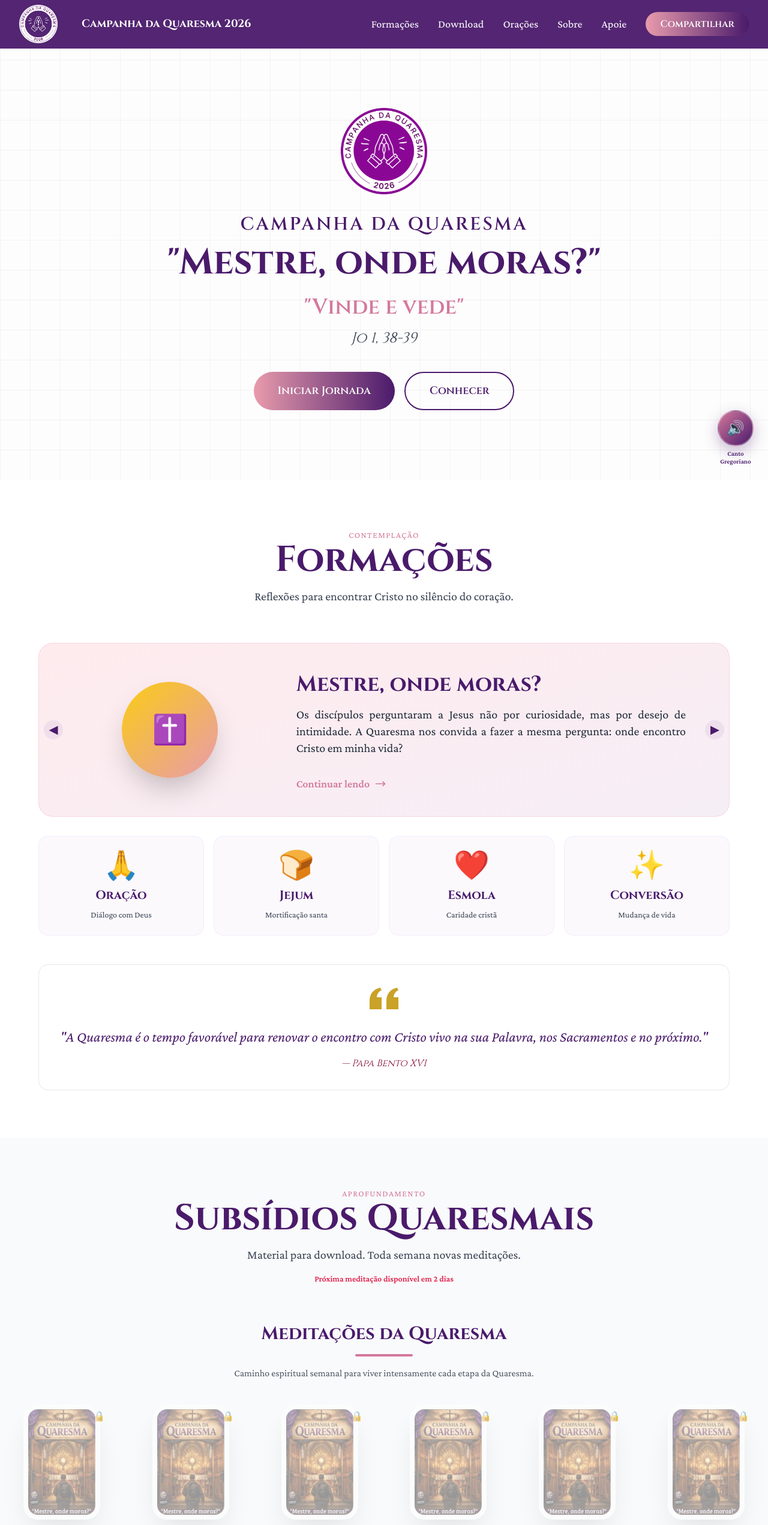
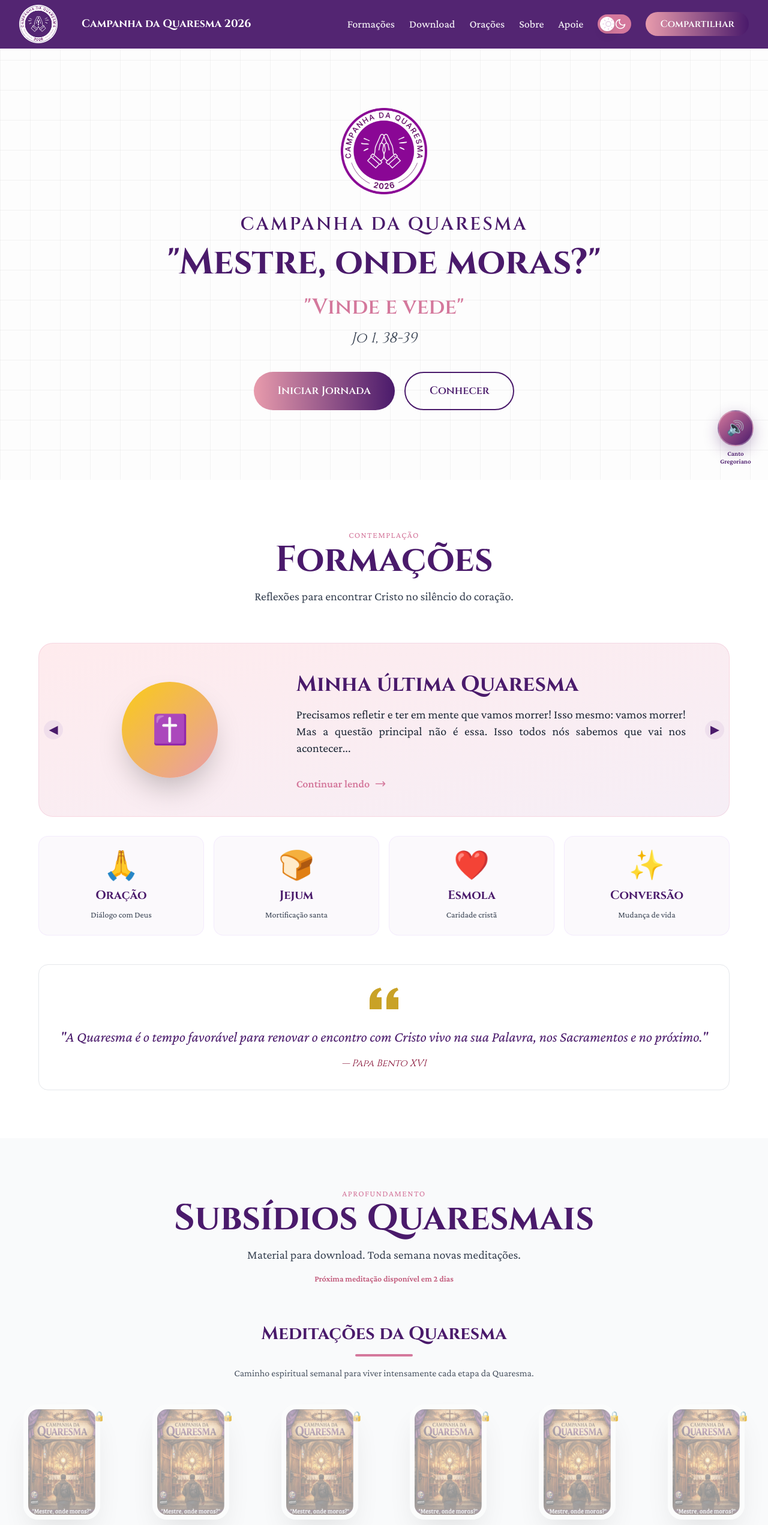
Before and after one commit to thmoreiracosta/campanhaquaresma, a React (Vite) app: page / in a window 1280 px wide. Shown: the top 2543 px of the page at 60% size. Built offline with nearby package versions, Linux system fonts and the light colour scheme.

Commit message:
formações e dark mode em process

```diff
--- a/src/components/Navigation.jsx
+++ b/src/components/Navigation.jsx
@@ -1,13 +1,99 @@
-import { useEffect, useRef } from "react";
+import { useEffect, useRef, useState } from "react";
+import { motion } from "framer-motion";
 import logo from "../assets/CAMPANHA DA QUARESMA.png";
+
+// Componente do toggle de tema, estilo switch com sol e lua
+const SunIcon = (
+  <svg
+    xmlns="http://www.w3.org/2000/svg"
+    width="20"
+    height="20"
+    viewBox="0 0 24 24"
+    fill="none"
+    stroke="#E8D5E8"
+    strokeWidth="2"
+    strokeLinecap="round"
+    strokeLinejoin="round"
+  >
+    <circle cx="12" cy="12" r="5" />
+    <line x1="12" y1="1" x2="12" y2="3" />
+    <line x1="12" y1="21" x2="12" y2="23" />
+    <line x1="4.22" y1="4.22" x2="5.64" y2="5.64" />
+    <line x1="18.36" y1="18.36" x2="19.78" y2="19.78" />
+    <line x1="1" y1="12" x2="3" y2="12" />
+    <line x1="21" y1="12" x2="23" y2="12" />
+    <line x1="4.22" y1="19.78" x2="5.64" y2="18.36" />
+    <line x1="18.36" y1="5.64" x2="19.78" y2="4.22" />
+  </svg>
+);
+
+const MoonIcon = (
+  <svg
+    xmlns="http://www.w3.org/2000/svg"
+    width="20"
+    height="20"
+    viewBox="0 0 24 24"
+    fill="none"
+    stroke="#FFFFFF"
+    strokeWidth="2"
+    strokeLinecap="round"
+    strokeLinejoin="round"
+  >
+    <path d="M21 12.79A9 9 0 1111.21 3a7 7 0 009.79 9.79z" />
+  </svg>
+);
+
+function ThemeToggle({ theme, toggleTheme }) {
+  return (
+    <button
+      onClick={toggleTheme}
+      aria-label="Alternar tema claro/escuro"
+      title={theme === "dark" ? "Modo Claro" : "Modo Escuro"}
+      className={`relative w-14 h-8 rounded-full transition-colors duration-300 ${
+        theme === "dark" ? "bg-purple-700" : "bg-rose-500"
+      } focus:outline-none`}
+    >
+      {/* Bolinha que desliza */}
+      <motion.div
+        layout
+        transition={{ type: "spring", stiffness: 700, damping: 30 }}
+        className="absolute top-1 left-1 w-6 h-6 rounded-full bg-white shadow-lg"
+        style={{
+          x: theme === "dark" ? 24 : 0,
+        }}
+      />
+
+      {/* Ícones */}
+      <div className="absolute top-1.5 left-2">{SunIcon}</div>
+      <div className="absolute top-1.5 right-2">{MoonIcon}</div>
+    </button>
+  );
+}
 
 export default function Navigation({
   mobileMenuOpen,
   setMobileMenuOpen,
   scrollToSection,
-  openModal
+  openModal,
 }) {
   const menuRef = useRef(null);
+
+  // Estado do tema com persistência no localStorage
+  const [theme, setTheme] = useState(() => {
+    const saved = localStorage.getItem("theme");
+    if (saved) return saved;
+    return window.matchMedia("(prefers-color-scheme: dark)").matches
+      ? "dark"
+      : "light";
+  });
+
+  useEffect(() => {
+    document.body.classList.remove(theme === "dark" ? "light" : "dark");
+    document.body.classList.add(theme);
+    localStorage.setItem("theme", theme);
+  }, [theme]);
+
+  const toggleTheme = () => setTheme((prev) => (prev === "dark" ? "light" : "dark"));
 
   const handleClick = (section) => {
     scrollToSection(section);
@@ -28,15 +114,14 @@ export default function Navigation({
             className="flex items-center gap-2 cursor-pointer"
             onClick={() => handleClick("hero")}
           >
-            <img className="w-16 h-16 mr-8" src={logo} />
-
+            <img className="w-16 h-16 mr-8" src={logo} alt="Logo" />
             <span className="cinzel font-bold text-base sm:text-lg text-white hidden sm:block">
               Campanha da Quaresma 2026
             </span>
           </div>
 
-          {/* Desktop Menu */}
-          <div className="hidden md:flex items-center gap-8">
+          {/* Menu Desktop */}
+          <div className="hidden md:flex items-center gap-6">
             <button
               onClick={() => scrollToSection("formacao")}
               className="nav-link text-white/90 hover:text-rose-300 font-medium text-lg"
@@ -68,18 +153,22 @@ export default function Navigation({
               Apoie
             </button>
 
+            {/* Toggle Tema */}
+            <ThemeToggle theme={theme} toggleTheme={toggleTheme} />
+
             <button
-              onClick={() => openModal("share")}
+              onClick={handleShare}
               className="px-6 py-2 bg-gradient-to-r from-rose-400 to-purple-900 rounded-full font-cinzel font-semibold text-base text-white transition-all hover:scale-105 hover:shadow-xl"
             >
               Compartilhar
             </button>
           </div>
 
-          {/* Mobile Button */}
+          {/* Botão Mobile */}
           <button
             onClick={() => setMobileMenuOpen(!mobileMenuOpen)}
             className="md:hidden p-2 rounded-lg hover:bg-purple-700/30 transition"
+            aria-label="Abrir menu mobile"
           >
             <svg
               className="w-7 h-7 text-white"
@@ -101,12 +190,12 @@ export default function Navigation({
           </button>
         </div>
 
-        {/* Mobile Menu Animated */}
+        {/* Menu Mobile Animado */}
         <div
           ref={menuRef}
           className={`md:hidden overflow-hidden transition-all duration-300 ease-in-out ${
             mobileMenuOpen
-              ? "max-h-[500px] opacity-100 translate-y-0"
+              ? "max-h-[600px] opacity-100 translate-y-0"
               : "max-h-0 opacity-0 -translate-y-2"
           }`}
         >
@@ -117,28 +206,24 @@ export default function Navigation({
             >
               Formações
             </button>
-
             <button
               onClick={() => handleClick("download")}
               className="block w-full text-left px-4 py-3 rounded-lg hover:bg-purple-700/20 text-white text-xl font-medium transition"
             >
               Download
             </button>
-
             <button
               onClick={() => handleClick("oracoes")}
               className="block w-full text-left px-4 py-3 rounded-lg hover:bg-purple-700/20 text-white text-xl font-medium transition"
             >
               Orações
             </button>
-
             <button
               onClick={() => handleClick("sobre")}
               className="block w-full text-left px-4 py-3 rounded-lg hover:bg-purple-700/20 text-white text-xl font-medium transition"
             >
               Sobre
             </button>
-
             <button
               onClick={() => handleClick("partners")}
               className="block w-full text-left px-4 py-3 rounded-lg hover:bg-purple-700/20 text-white text-xl font-medium transition"
@@ -146,9 +231,14 @@ export default function Navigation({
               Apoie
             </button>
 
+            {/* Toggle tema mobile */}
+            <div className="flex justify-center mt-4">
+              <ThemeToggle theme={theme} toggleTheme={toggleTheme} />
+            </div>
+
             <button
               onClick={handleShare}
-              className="w-full mt-2 px-6 py-3 bg-gradient-to-r from-rose-400 to-purple-900 rounded-full font-cinzel font-semibold text-lg text-white transition-all active:scale-95"
+              className="w-full mt-4 px-6 py-3 bg-gradient-to-r from-rose-400 to-purple-900 rounded-full font-cinzel font-semibold text-lg text-white transition-all active:scale-95"
             >
               Compartilhar
             </button>
--- a/src/data/modalContent.js
+++ b/src/data/modalContent.js
@@ -4,28 +4,6 @@ const rosarioHoje = rosarioConteudo[tipoHoje];
 
 export const modalContentData = {
   "meditacao-01": {
-    title: "Meditação: Mestre, onde moras?",
-    content: `
-  <div style="font-size: 19px; line-height: 1.9;">
-  <p style="text-align: justify;">Os discípulos, diante do convite silencioso de Jesus, perguntaram: "Mestre, onde moras?" (Jo 1,38). Não se tratava de curiosidade geográfica, mas de um ardente desejo de intimidade com Aquele que é o próprio Caminho, a Verdade e a Vida. No coração desta pergunta reside toda a espiritualidade cristã: buscar a presença de Deus em nosso dia a dia, reconhecer a Sua morada na própria alma e na história da salvação.</p><br>
-  <p style="text-align: justify;">O chamado de Jesus — "Vinde e vede!" — é um convite à experiência direta, à contemplação do Mistério Encarnado. É um chamado a nos deixar guiar pelo Espírito Santo, tal como os primeiros Apóstolos, que abandonaram suas redes e seguiram o Mestre sem demora. Como Santo Agostinho nos lembra: a verdadeira felicidade só se encontra em Deus, e nossa vida só se cumpre quando nos assentamos à Sua morada, aprendendo a ouvir, contemplar e amar.</p><br>
-  <p style="text-align: justify;">Encontramos Cristo nos sacramentos, especialmente na Eucaristia, onde Ele Se entrega totalmente por nós; na Palavra, que ilumina nosso caminho; e na oração, que nos torna participantes do diálogo divino. Os pobres e necessitados também se tornam morada de Jesus, porque "tive fome e me destes de comer" (Mt 25,35). A Igreja, Corpo Místico de Cristo, é o espaço sagrado onde Sua presença continua entre nós, sustentando-nos na caridade e na fé.</p><br>
-  <p style="text-align: justify;">Portanto, nesta Quaresma, escutemos novamente o chamado: aproximemo-nos do Mestre com coragem e fidelidade, seguindo o exemplo dos Santos e dos Apóstolos. Reflitamos sobre nossas próprias vidas: onde estamos buscando Cristo? Estamos dispostos a abandonar o que nos afasta d’Ele? O convite de Jesus permanece eterno: <em>"Vinde e vede!"</em> — não apenas com os olhos, mas com o coração aberto, para habitar na Sua presença, experimentar Sua misericórdia e tornar-nos luz no mundo.</p><br>
-  <p style="text-align: justify;"><strong>Onde encontrá-Lo?</strong></p>
-  <ul>
-    <li>Na Eucaristia — Sua presença real. Corpo, sangue, alma e divindade. Para lucrar indulgência na quaresma,recomenda-se ao menos 30 minutos de Adoração ao Santíssimo Sacramento.</li>
-    <li>Na Palavra — Através das Escrituras. Lectio Divina, estudo da palavra, liturgia diária.</li>
-    <li>Na oração — No silêncio do coração. No encontro consigo mesmo e com E'le que mora em nós.</li>
-    <li>Nos pobres — "Tive fome e me destes de comer. Tive sede e me deste de beber."</li>
-    <li>Na Igreja — Seu Corpo Místico.</li>
-  </ul><br><br>
-
-  <p style="text-align: center; font-style: italic;">Jesus respondeu: "Vinde e vede." (Jo 1,39)</p>
-  </div>
-`,
-    summary: `Os discípulos perguntaram a Jesus não por curiosidade, mas por desejo de intimidade. A Quaresma nos convida a fazer a mesma pergunta: onde encontro Cristo em minha vida?`,
-  },
-  "meditacao-02": {
     title: "Minha última Quaresma",
     content: `
   <div style="font-size: 19px; line-height: 1.9;">
@@ -168,10 +146,31 @@ export const modalContentData = {
   </div>
   `,
     summary: `
-    A Quaresma nos convida a refletir sobre a morte e, principalmente, como viver para morrer bem.
-    A oração, o jejum e a esmola são o tripé essencial para essa preparação espiritual.
-    É um chamado urgente à conversão, desprendimento e caridade, lembrando que a vida é breve e o momento de buscar a santidade é hoje.
+    Precisamos refletir e ter em mente que vamos morrer! Isso mesmo: vamos morrer!
+      Mas a questão principal não é essa. Isso todos nós sabemos que vai nos acontecer...
   `,
+  },
+  "meditacao-02": {
+    title: "Meditação: Mestre, onde moras?",
+    content: `
+  <div style="font-size: 19px; line-height: 1.9;">
+  <p style="text-align: justify;">Os discípulos, diante do convite silencioso de Jesus, perguntaram: "Mestre, onde moras?" (Jo 1,38). Não se tratava de curiosidade geográfica, mas de um ardente desejo de intimidade com Aquele que é o próprio Caminho, a Verdade e a Vida. No coração desta pergunta reside toda a espiritualidade cristã: buscar a presença de Deus em nosso dia a dia, reconhecer a Sua morada na própria alma e na história da salvação.</p><br>
+  <p style="text-align: justify;">O chamado de Jesus — "Vinde e vede!" — é um convite à experiência direta, à contemplação do Mistério Encarnado. É um chamado a nos deixar guiar pelo Espírito Santo, tal como os primeiros Apóstolos, que abandonaram suas redes e seguiram o Mestre sem demora. Como Santo Agostinho nos lembra: a verdadeira felicidade só se encontra em Deus, e nossa vida só se cumpre quando nos assentamos à Sua morada, aprendendo a ouvir, contemplar e amar.</p><br>
+  <p style="text-align: justify;">Encontramos Cristo nos sacramentos, especialmente na Eucaristia, onde Ele Se entrega totalmente por nós; na Palavra, que ilumina nosso caminho; e na oração, que nos torna participantes do diálogo divino. Os pobres e necessitados também se tornam morada de Jesus, porque "tive fome e me destes de comer" (Mt 25,35). A Igreja, Corpo Místico de Cristo, é o espaço sagrado onde Sua presença continua entre nós, sustentando-nos na caridade e na fé.</p><br>
+  <p style="text-align: justify;">Portanto, nesta Quaresma, escutemos novamente o chamado: aproximemo-nos do Mestre com coragem e fidelidade, seguindo o exemplo dos Santos e dos Apóstolos. Reflitamos sobre nossas próprias vidas: onde estamos buscando Cristo? Estamos dispostos a abandonar o que nos afasta d’Ele? O convite de Jesus permanece eterno: <em>"Vinde e vede!"</em> — não apenas com os olhos, mas com o coração aberto, para habitar na Sua presença, experimentar Sua misericórdia e tornar-nos luz no mundo.</p><br>
+  <p style="text-align: justify;"><strong>Onde encontrá-Lo?</strong></p>
+  <ul>
+    <li>Na Eucaristia — Sua presença real. Corpo, sangue, alma e divindade. Para lucrar indulgência na quaresma,recomenda-se ao menos 30 minutos de Adoração ao Santíssimo Sacramento.</li>
+    <li>Na Palavra — Através das Escrituras. Lectio Divina, estudo da palavra, liturgia diária.</li>
+    <li>Na oração — No silêncio do coração. No encontro consigo mesmo e com E'le que mora em nós.</li>
+    <li>Nos pobres — "Tive fome e me destes de comer. Tive sede e me deste de beber."</li>
+    <li>Na Igreja — Seu Corpo Místico.</li>
+  </ul><br><br>
+
+  <p style="text-align: center; font-style: italic;">Jesus respondeu: "Vinde e vede." (Jo 1,39)</p>
+  </div>
+`,
+    summary: `Os discípulos perguntaram a Jesus não por curiosidade, mas por desejo de intimidade. A Quaresma nos convida a fazer a mesma pergunta: onde encontro Cristo em minha vida?`,
   },
 
   "oracao-tema": {
--- a/tailwind.config.js
+++ b/tailwind.config.js
@@ -1,5 +1,6 @@
 /** @type {import('tailwindcss').Config} */
 export default {
+  darkMode: "class",
   content: ["./index.html", "./src/**/*.{js,jsx}"],
   theme: {
     extend: {
@@ -21,20 +22,35 @@ export default {
       },
       colors: {
         purple: {
+          950: "#2a0a3a", // fundo escuro
           900: "#4A1A6B",
           700: "#6B2D8A",
           200: "#E8D5E8",
           100: "#F5F0F8",
         },
+        gray: {
+          50: "#f9fafb",
+          100: "#f3f4f6",
+          200: "#e5e7eb",
+          300: "#d1d5db",
+          400: "#9ca3af",
+          500: "#6b7280",
+          600: "#4b5563",
+          700: "#374151",
+          800: "#1f2937",
+          900: "#111827",
+        },
         rose: {
           500: "#D4789C",
+          400: "#E89BAC",
           300: "#E8A4BC",
-          400: "#E89BAC",
+          600: "#C05678", // para dark mode
         },
         gold: {
           400: "#C9A227",
         },
       },
+
       fontFamily: {
         cinzel: ["Cinzel", "serif"],
         crimson: ["Crimson Pro", "serif"],
```
